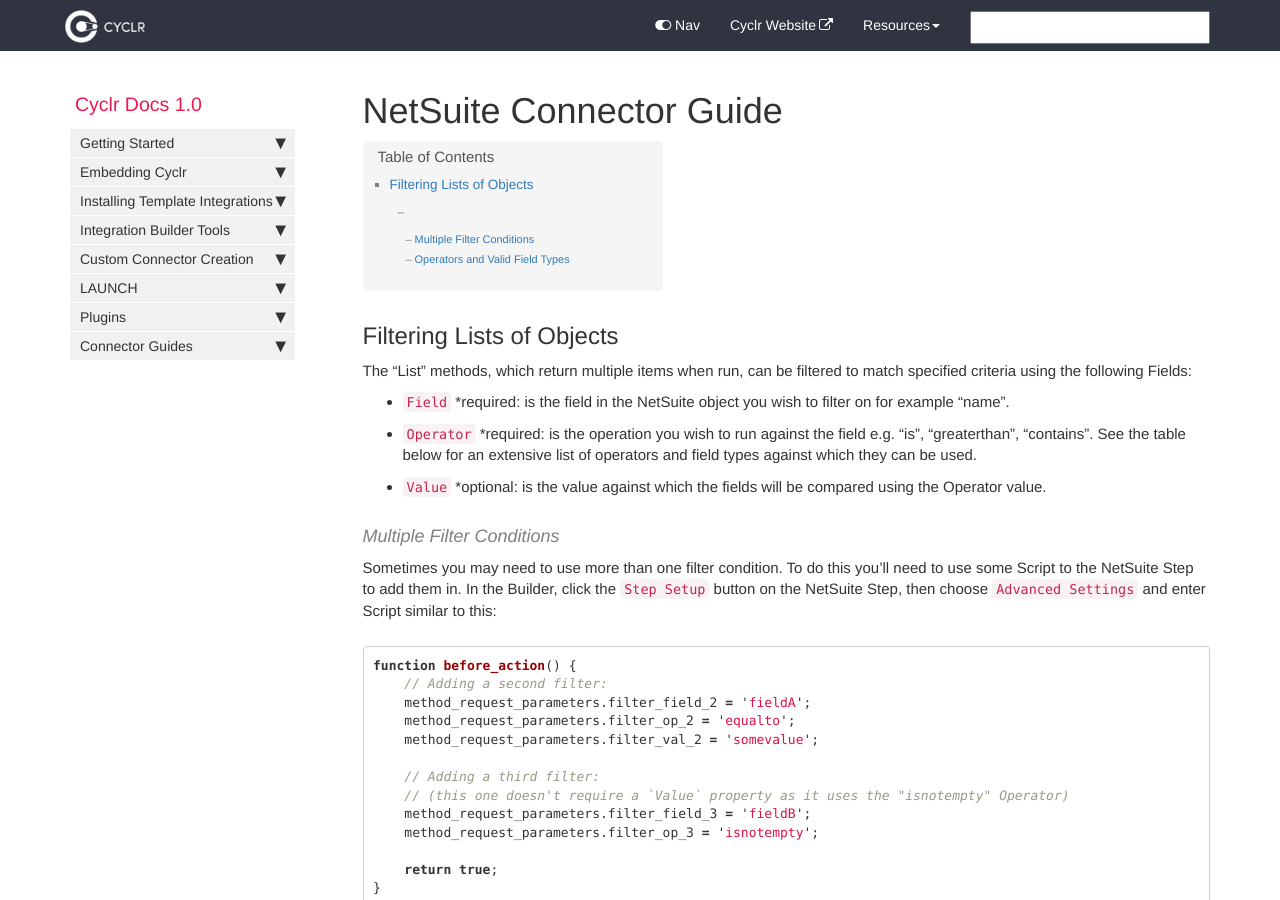
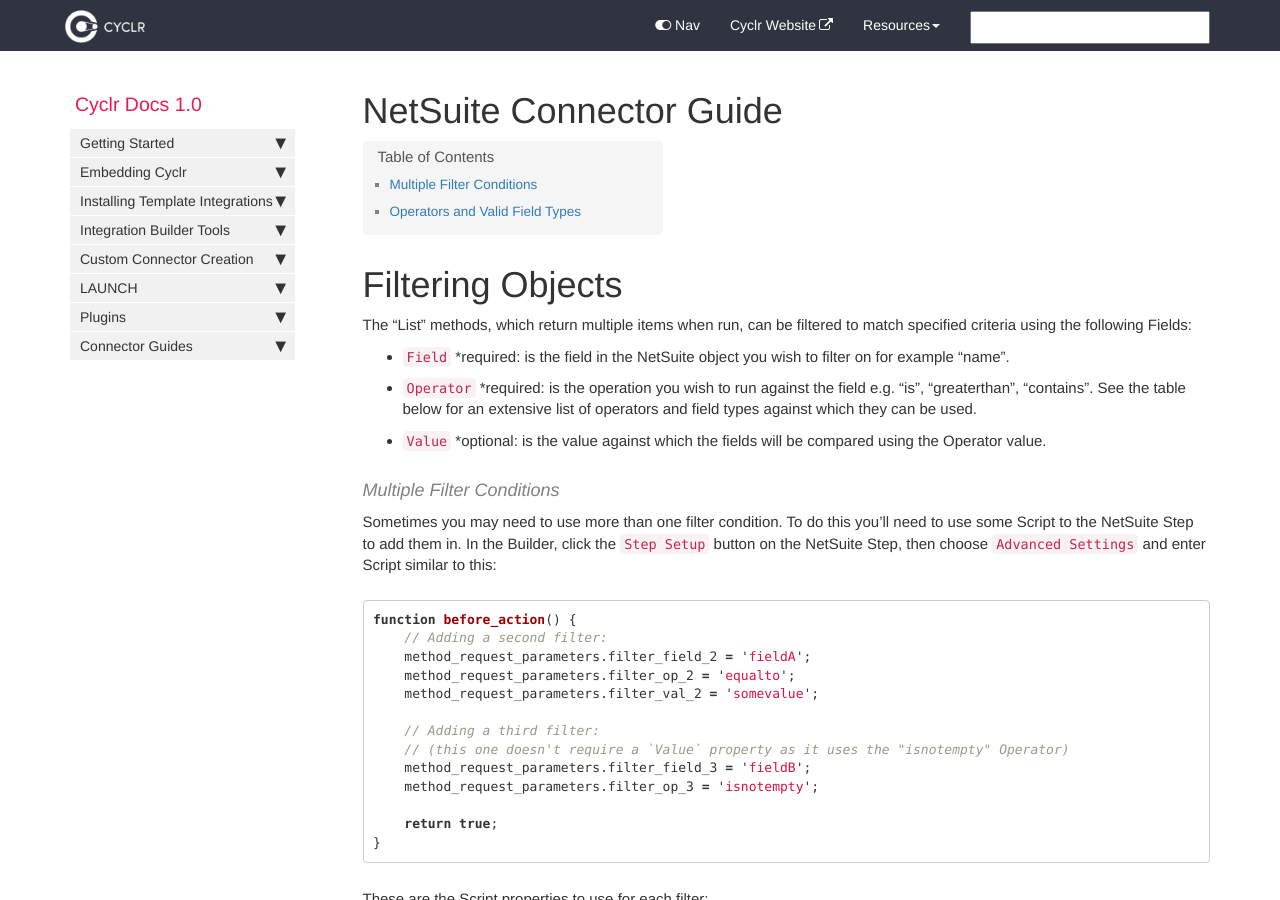
Before and after one commit to sneakysneak/docs, a Jekyll site: the page built from pages/connector-authentication/netsuite.md, in a window 1280 px wide and 900 px high. Built offline with Jekyll 4.4.1, drawn with Linux system fonts in a browser that asks for light colours; nearby versions of some CDN libraries; comment, search, counter and statistics services are not loaded.

Commit message:
Sorting headers.

```diff
--- a/pages/connector-authentication/netsuite.md
+++ b/pages/connector-authentication/netsuite.md
@@ -5,8 +5,7 @@ permalink: netsuite-connector
 tags: [connector]
 ---
 
-Filtering Lists of Objects
----------------
+# Filtering Objects #
 
 The "List" methods, which return multiple items when run, can be filtered to match specified criteria using the following Fields:
 
```
